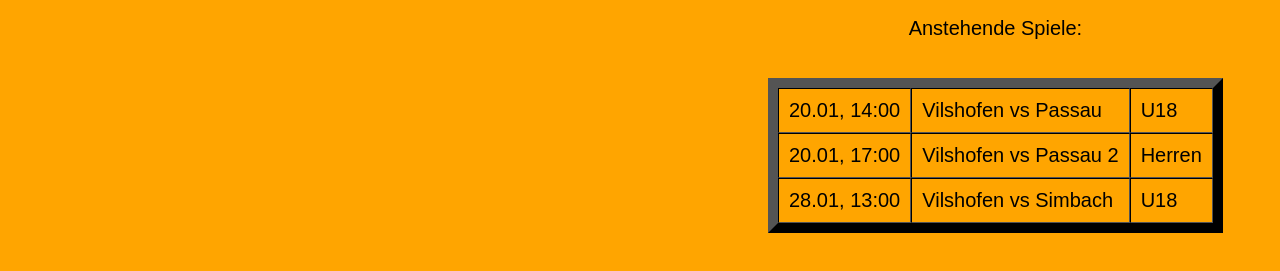
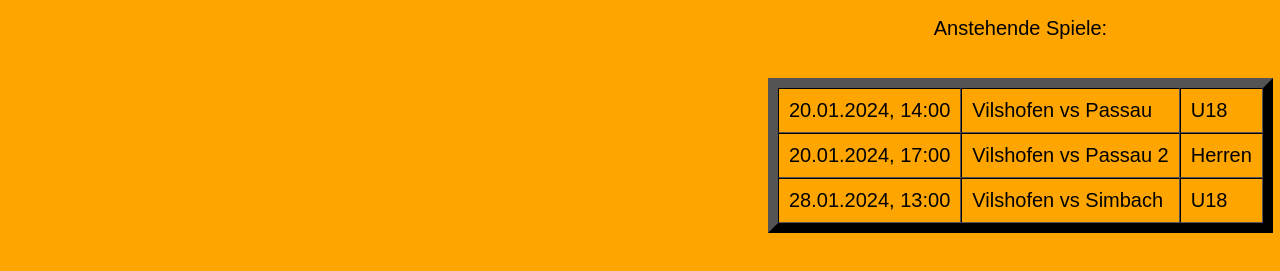
Before and after one commit to PaliGitHub123/TGVOFGiants.github.io, a plain HTML site: page index.html in a window 1280 px wide. Shown: the part 157-428 px from the top of the page. Drawn offline with Linux system fonts and the light colour scheme.

Commit message:
Add files via upload

```diff
--- a/index.html
+++ b/index.html
@@ -24,19 +24,19 @@
 
             <table class="fSize" border="10" cellpadding="10" cellspacing="0">
                 <tr>
-                    <td>20.01, 14:00</td>
+                    <td>20.01.2024, 14:00</td>
                     <td>Vilshofen vs Passau</td>
                     <td>U18</td>
                 </tr>
 
                 <tr>
-                    <td>20.01, 17:00</td>
+                    <td>20.01.2024, 17:00</td>
                     <td>Vilshofen vs Passau 2</td>
                     <td>Herren</td>
                 </tr>
 
                 <tr>
-                    <td>28.01, 13:00</td>
+                    <td>28.01.2024, 13:00</td>
                     <td>Vilshofen vs Simbach</td>
                     <td>U18</td>
 
```
